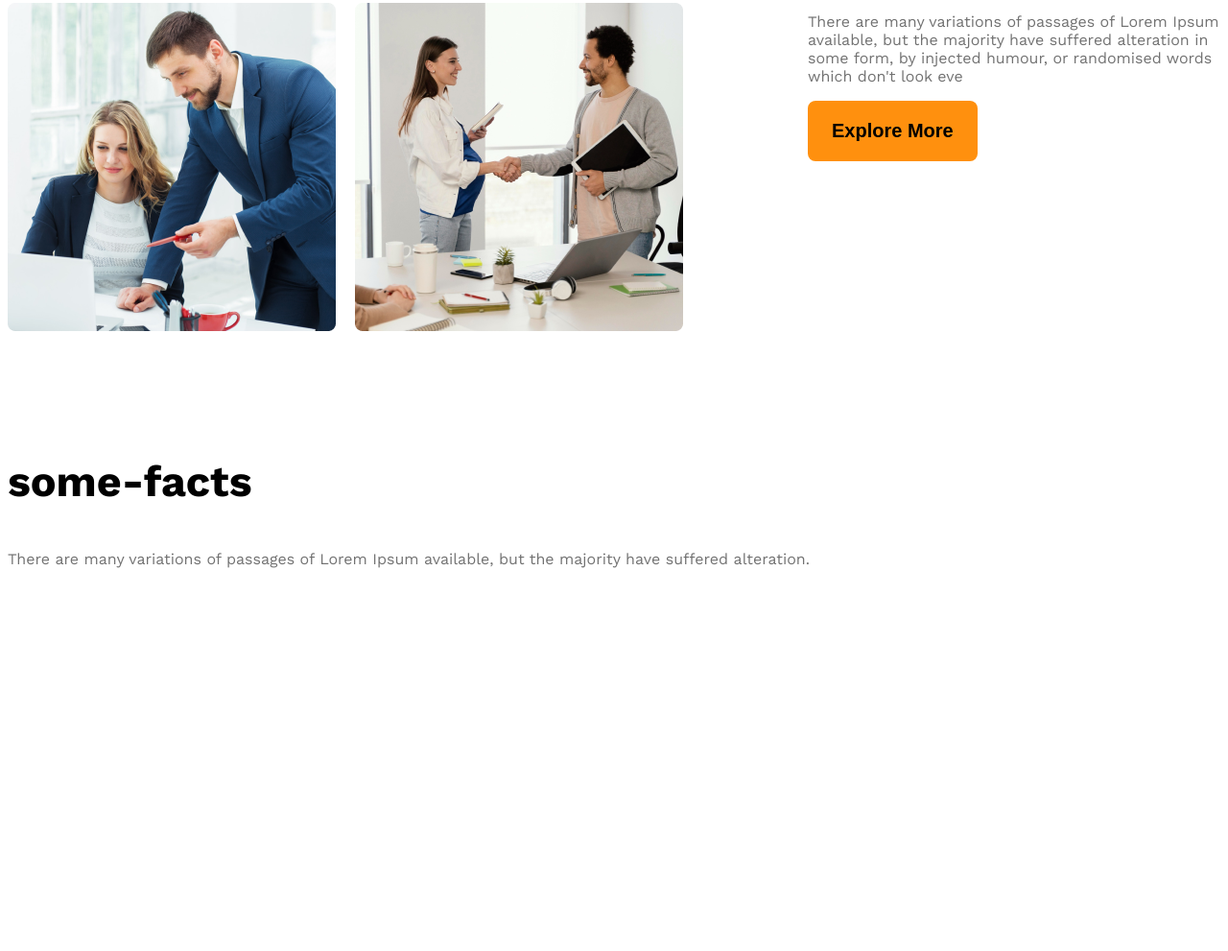
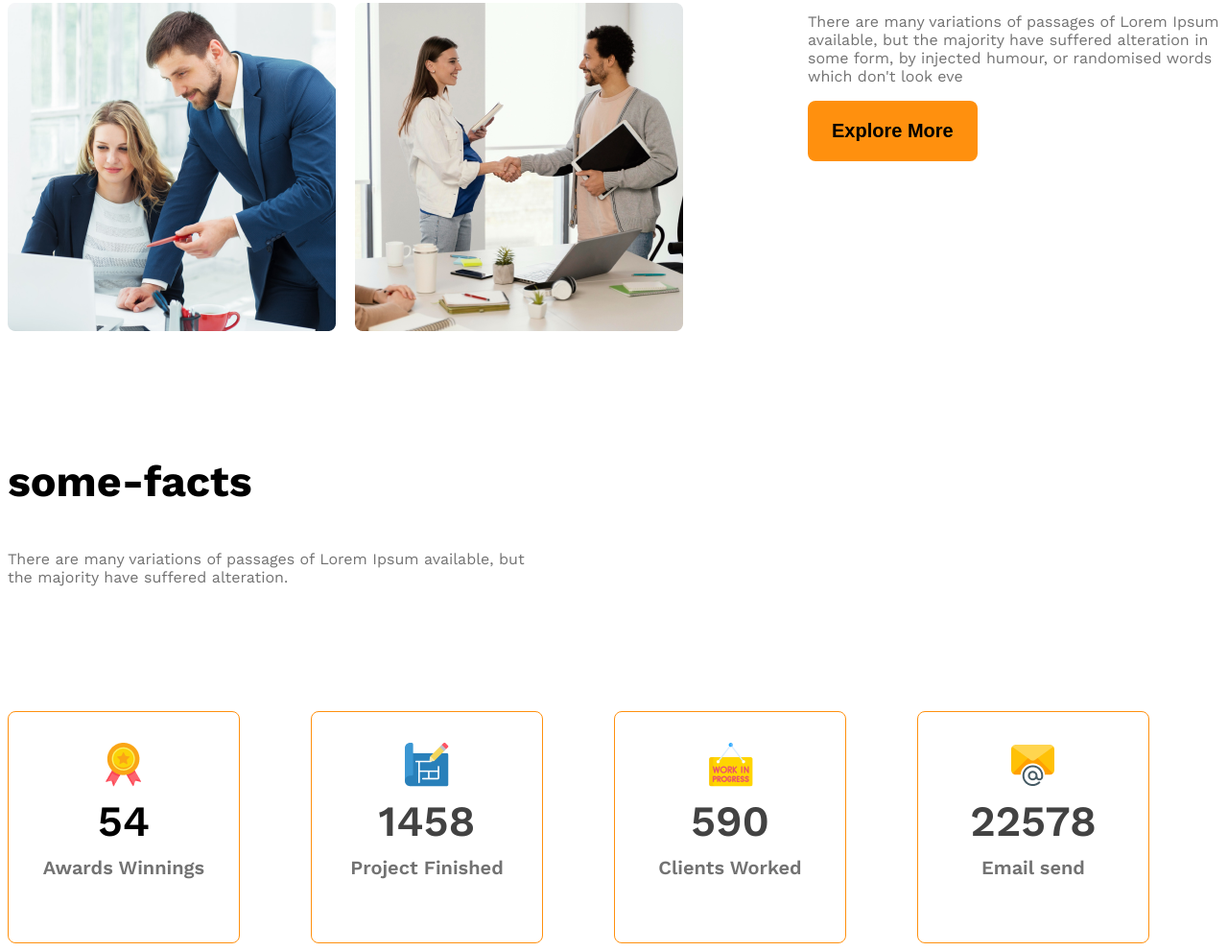
Before and after one commit to atiqmurshed/g3-architects-website, a plain HTML site: page index.html in a window 1280 px wide. Shown: the part 1673-2664 px from the top of the page at 96% size. Before the commit the page ends 2560 px from the top, so only its background shows below. Drawn offline with nearby package versions, Linux system fonts and the light colour scheme.

Commit message:
added the card box

```diff
--- a/index.html
+++ b/index.html
@@ -46,32 +46,42 @@
         <!-- feature will enjoy -->
          <section>
             <h3 class="section-title">some-facts</h3>
-            <p class="text-light-gray">There are many variations of passages of Lorem Ipsum available, but the majority have suffered alteration.</p>
+            <p class="text-light-gray fact-description">There are many variations of passages of Lorem Ipsum available, but the majority have suffered alteration.</p>
          </section>
          <!-- some facts -->
           <section>
             <section class="some-facts">
                 <div class="facts-container">
-                    <!-- .fact*4>img.fact-icon+h4.fact-number+h5.fact-name -->
-                    <div class="fact">
-                        <img src="" alt="" class="fact-icon">
-                        <h4 class="fact-number"></h4>
-                        <h5 class="fact-name"></h5>
+                    <!-- .fact-card*4>img.fact-icon+h4.fact-number+h5.fact-name -->
+                    <div class="fact-card display-flex">
+                      <div>
+                        <img src="images/icons/ribon.png" alt="" class="fact-icon">
+                        <h4 class="fact-number">54</h4>
+                        <h5 class="fact-name text-light-gray">Awards Winnings</h5>
+                      </div>
                     </div>
-                    <div class="fact">
-                        <img src="" alt="" class="fact-icon">
-                        <h4 class="fact-number"></h4>
-                        <h5 class="fact-name"></h5>
+                    <div class="fact-card display-flex">
+                    <div>
+                        <img src="images/icons/projects.png" alt="" class="fact-icon">
+                        <h4 class="fact-number text-gray">1458</h4>
+                        <h5 class="fact-name text-light-gray ">Project Finished</h5>
                     </div>
-                    <div class="fact">
-                        <img src="" alt="" class="fact-icon">
-                        <h4 class="fact-number"></h4>
-                        <h5 class="fact-name"></h5>
                     </div>
-                    <div class="fact">
-                        <img src="" alt="" class="fact-icon">
-                        <h4 class="fact-number"></h4>
-                        <h5 class="fact-name"></h5>
+                    <div class="fact-card display-flex">
+                    <div>
+                        <img src="images/icons/customers.png" alt="" class="fact-icon">
+                        <h4 class="fact-number text-gray">590</h4>
+                        <h5 class="fact-name text-light-gray ">Clients Worked</h5>
+                    </div>
+                    </div>
+                    <div class="fact-card display-flex">
+                        <div>
+                        <img src="images/icons/email.png" alt="" class="fact-icon">
+                        <h4 class="fact-number text-gray">22578</h4>
+                        <h5 class="fact-name text-light-gray">Email send</h5>
+                    </div>
+                    </div>
+
                     </div>
                 </div>
 
--- a/style/archticets.css
+++ b/style/archticets.css
@@ -107,6 +107,41 @@ main > section {
   font-weight: 500;
 }
 
+/* some facts related styles */
+.facts-container {
+  display: grid;
+  grid-template-columns: repeat(4, 1fr);
+  align-items: center;
+}
+.fact-card {
+  border: 1px solid #FF900E;
+  width: 240px;
+  height: 240px;
+  border-radius: 8px;
+  text-align: center;
+  align-items: center;
+  justify-content: center;
+
+}
+.fact-number {
+  font-size: 2.8rem;
+  font-weight: 600;
+  margin-top: 5px;
+  margin-bottom: 10px;
+}
+.fact-name {
+  font-size: 1.25rem;
+  font-weight: 600;
+  margin-top: 10px;
+}
+.fact-description {
+  max-width: 540px;
+}
+
+
+
+
+
 /* responsive media query */
 @media screen and (max-width: 576px) {
   .navbar,
```
